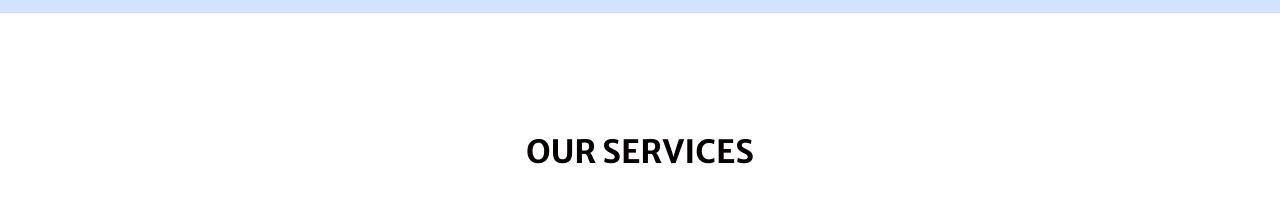
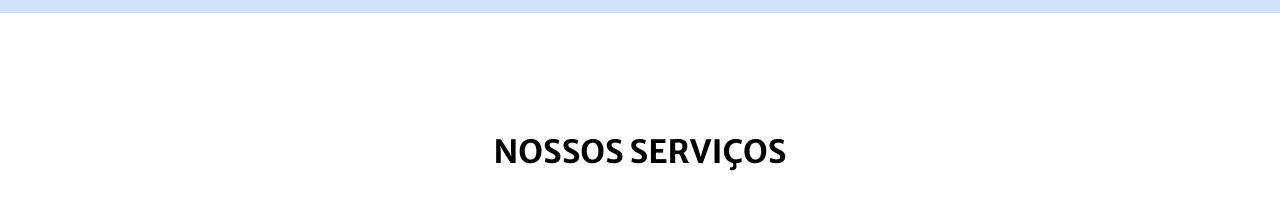
Before and after one commit to LonNaVy/LonNaVy.github.io, a plain HTML site: page index.html in a window 1280 px wide. Shown: the part 2080-2286 px from the top of the page. Drawn offline with nearby package versions, Linux system fonts and the light colour scheme; some packages are replaced by stand-ins of ours.

Commit message:
Update index.html

```diff
--- a/index.html
+++ b/index.html
@@ -218,7 +218,7 @@
   <section class="service_section layout_padding">
     <div class="container ">
       <div class="heading_container heading_center">
-        <h2> Our Services </h2>
+        <h2> Nossos Serviços </h2>
       </div>
       <div class="row">
         <div class="col-sm-6 col-md-4 mx-auto">
```
